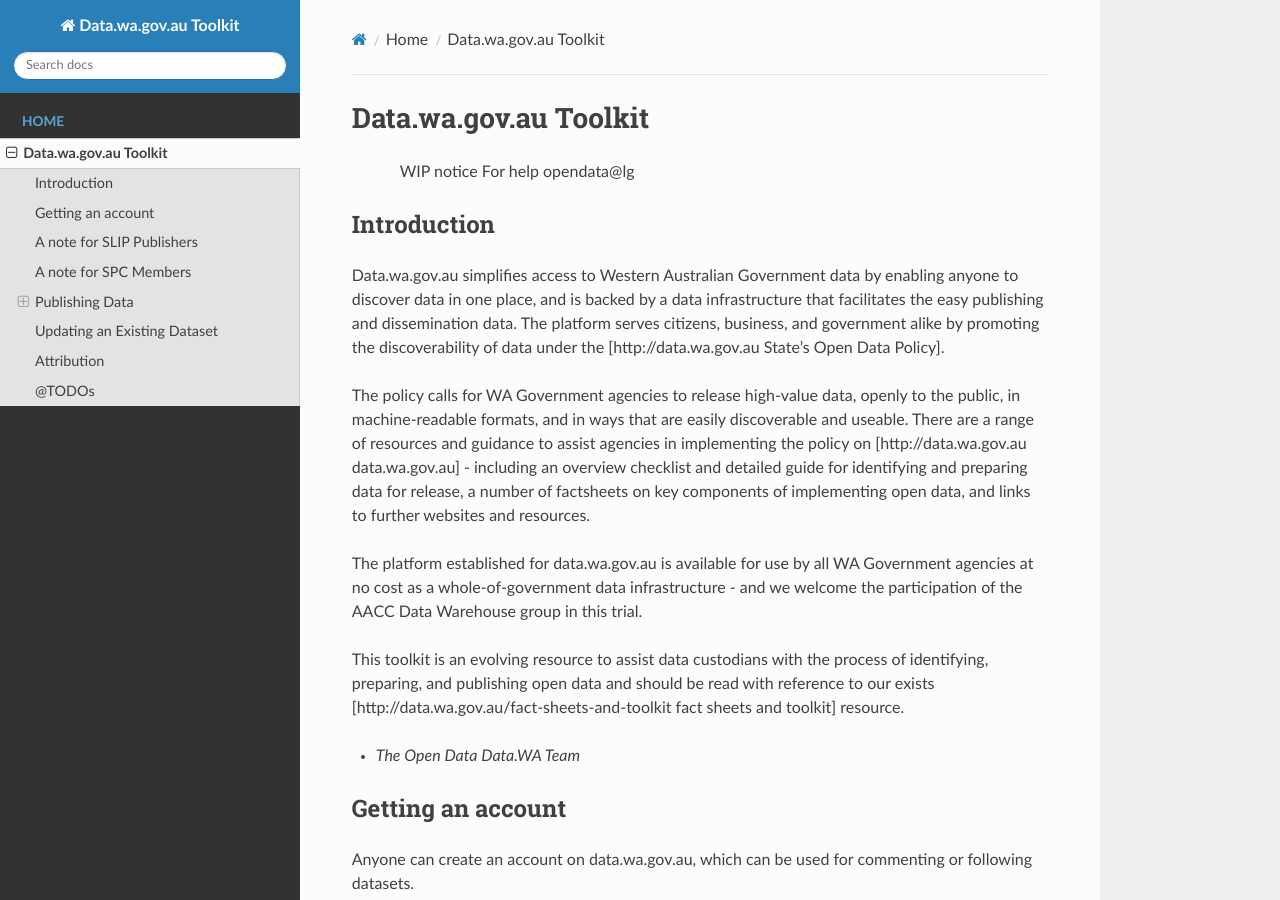
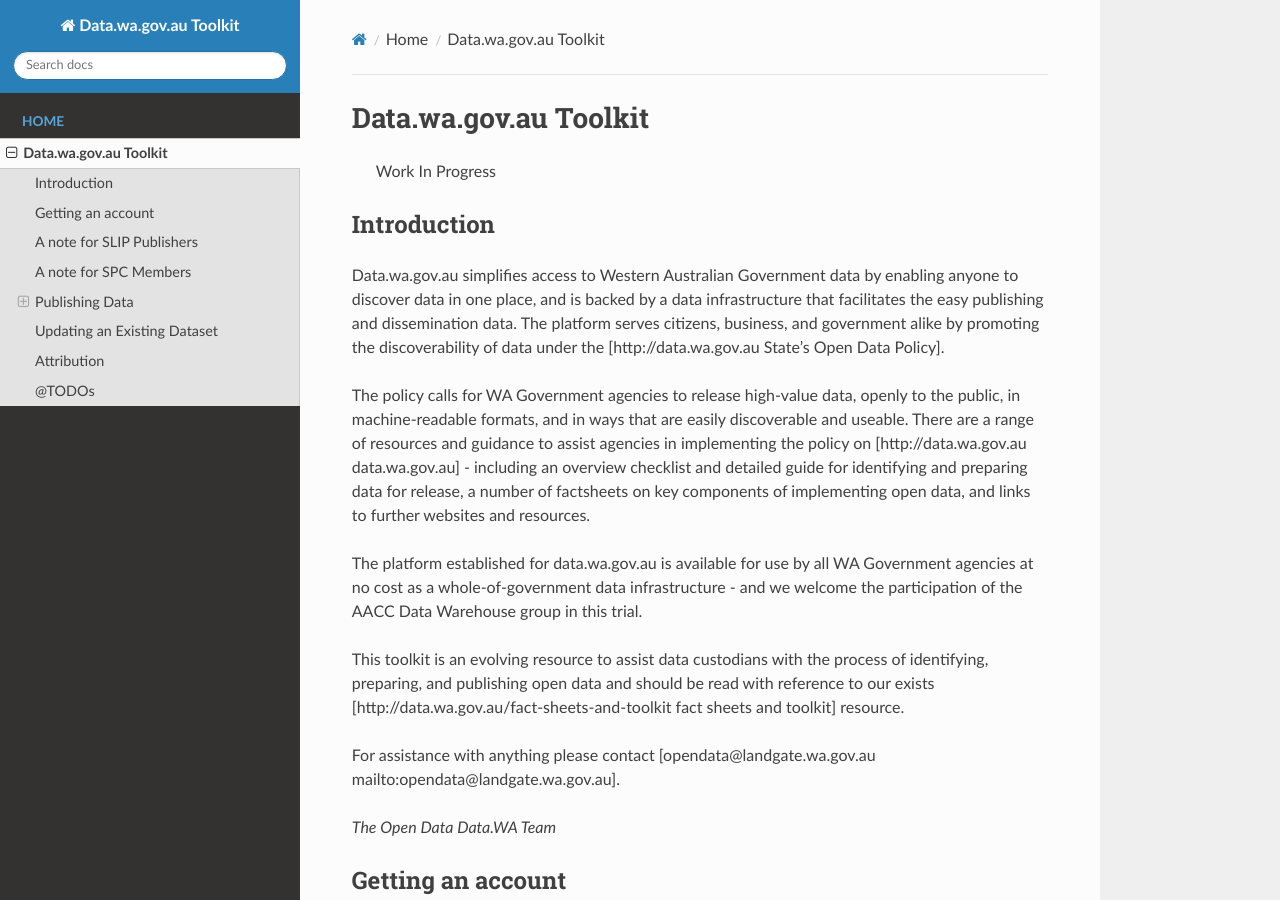
Before and after one commit to datawagovau/toolkit, an MkDocs documentation site: the page built from docs/index.md, in a window 1280 px wide and 900 px high. Built offline with MkDocs 1.6.1, drawn with Linux system fonts in a browser that asks for light colours; nearby versions of some CDN libraries; old or Windows-style settings are respelled for this version of MkDocs.

Commit message:
Minor edits

```diff
--- a/docs/index.md
+++ b/docs/index.md
@@ -1,7 +1,6 @@
 # Data.wa.gov.au Toolkit
 
->> WIP notice
->> For help opendata@lg
+> Work In Progress
 
 ## Introduction
 Data.wa.gov.au simplifies access to Western Australian Government data by enabling anyone to discover data in one place, and is backed by a data infrastructure that facilitates the easy publishing and dissemination data. The platform serves citizens, business, and government alike by promoting the discoverability of data under the [http://data.wa.gov.au State’s Open Data Policy].
@@ -12,7 +11,9 @@
 
 This toolkit is an evolving resource to assist data custodians with the process of identifying, preparing, and publishing open data and should be read with reference to our exists [http://data.wa.gov.au/fact-sheets-and-toolkit fact sheets and toolkit] resource.
 
-- *The Open Data Data.WA Team*
+For assistance with anything please contact [opendata@landgate.wa.gov.au mailto:opendata@landgate.wa.gov.au].
+
+*The Open Data Data.WA Team*
 
 
 ## Getting an account
```
